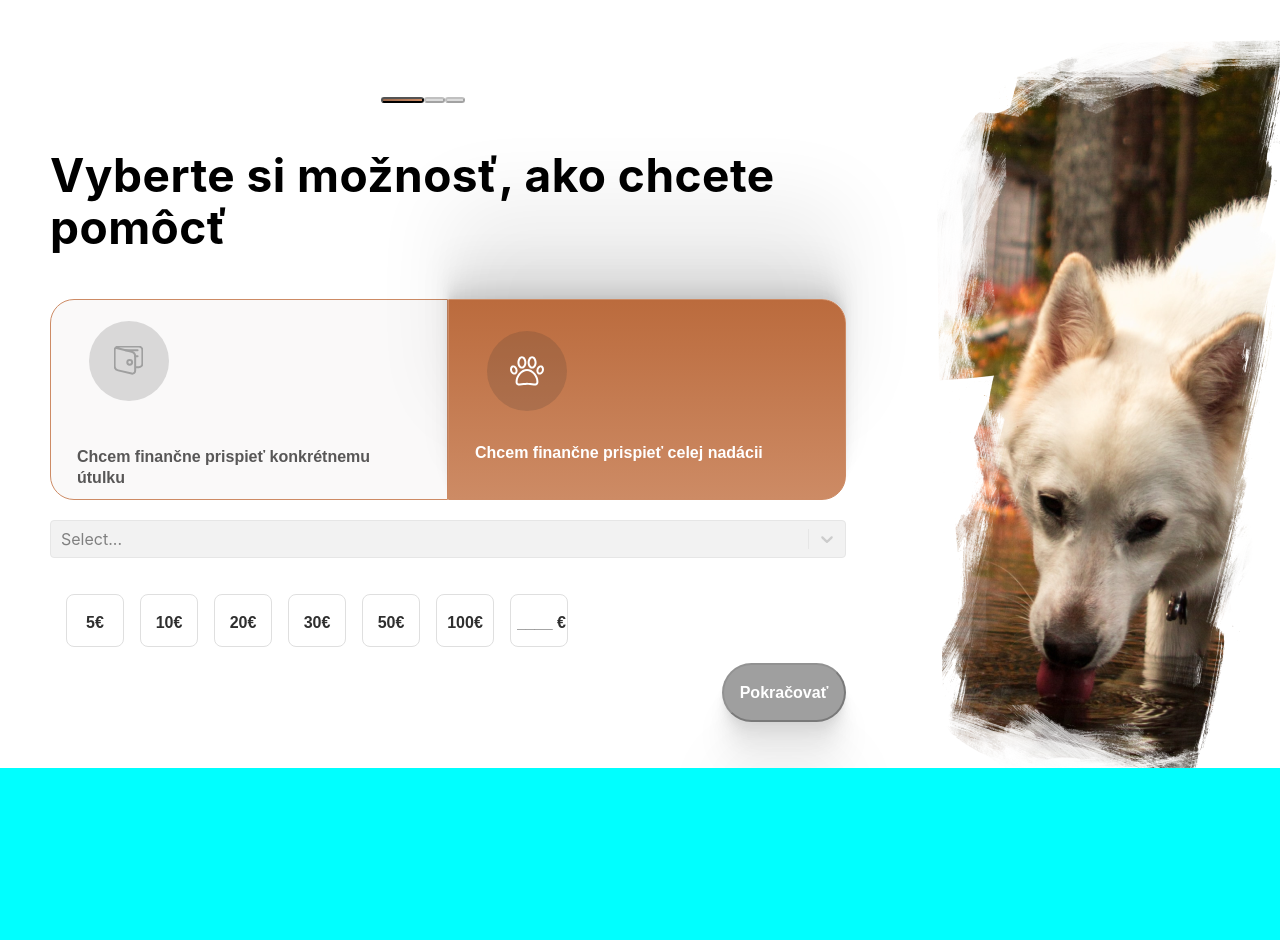
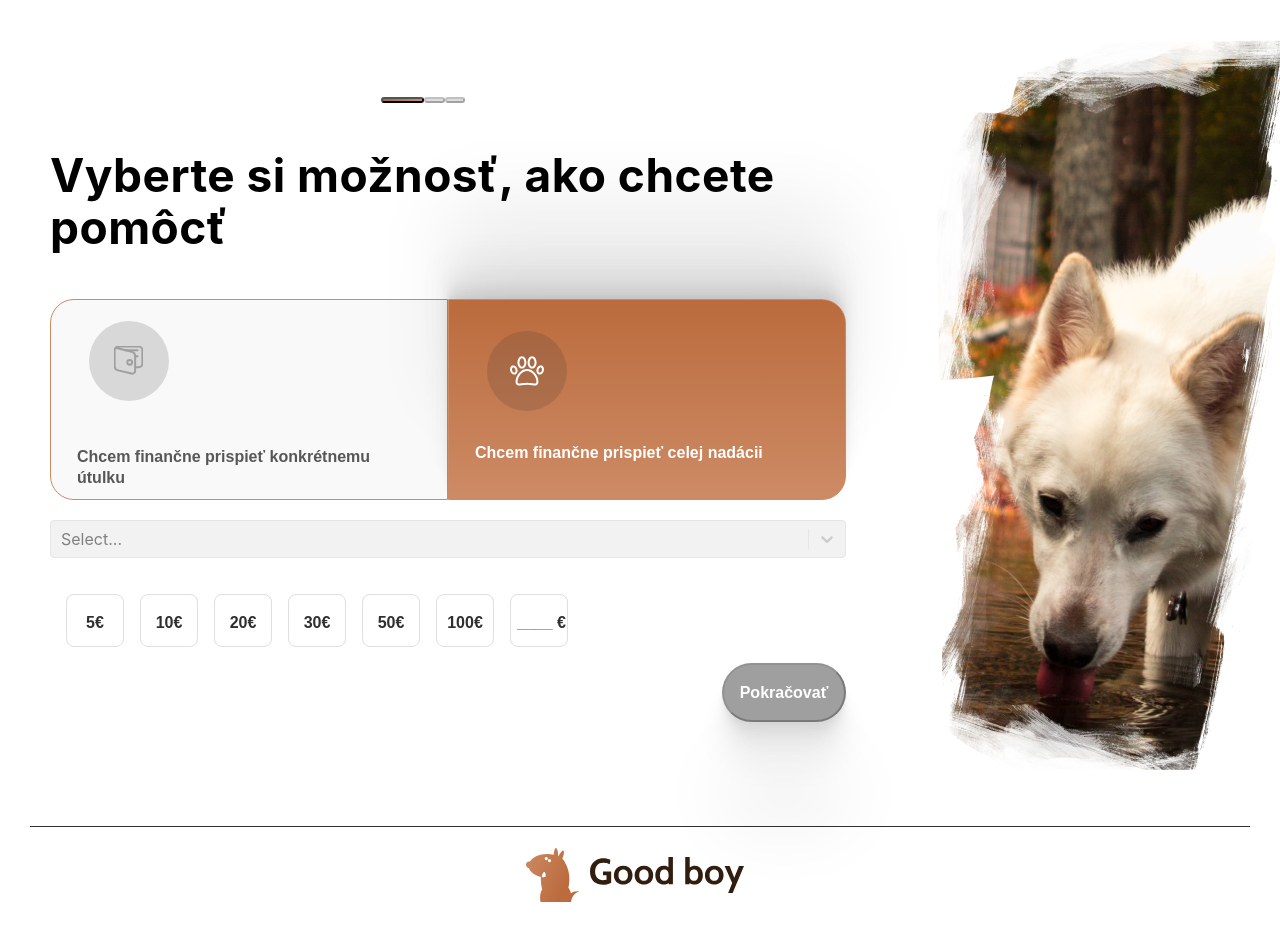
Before and after one commit to OskarMihalik/Good-boy, a React (Create React App) app: page / in a window 1280 px wide. Shown: the top 940 px of the page. Built offline with nearby package versions, Linux system fonts and the light colour scheme; no server answers.

Commit message:
added Footer.js

```diff
--- a/src/App.js
+++ b/src/App.js
@@ -2,6 +2,7 @@ import React from 'react';
 import {useSelector, useDispatch} from "react-redux";
 import {Root, Img, Tab, TabGroup, FooterContainer, Content} from "./styles/styles";
 import dog from './img/dog.png'
+import Footer from "./components/Footer";
 
 function App() {
     const activeTab = useSelector(state => state.activeTab)
@@ -28,7 +29,7 @@ function App() {
                 <img src={dog} alt={''}/>
             </Img>
             <FooterContainer>
-
+                <Footer/>
             </FooterContainer>
         </Root>
 
--- a/src/components/Footer.js
+++ b/src/components/Footer.js
@@ -1,10 +1,16 @@
 import React from 'react';
+import {Root, Logo} from "../styles/stylesFooter";
+import logo from '../img/logo.svg'
+import logoText from '../img/logoText.svg'
 
 const Footer = () => {
     return (
-        <div>
-
-        </div>
+        <Root>
+            <Logo>
+                <img src={logo} alt={''}/>
+                <img src={logoText} alt={''}/>
+            </Logo>
+        </Root>
     );
 };
 
--- a/src/styles/styles.js
+++ b/src/styles/styles.js
@@ -17,7 +17,8 @@ const Img = styled.div`
 
 const FooterContainer = styled.div`
   grid-area: footer;
-  background: aqua;
+  align-content: center;
+  //background: aqua;
 `
 
 const Tab = styled.button`
@@ -34,7 +35,6 @@ const Tab = styled.button`
     opacity: 1;
   `}
 `;
-
 
 const TabGroup = styled.div`
   display: flex;
--- /dev/null
+++ b/src/styles/stylesFooter.js
@@ -0,0 +1,22 @@
+import styled from "styled-components";
+
+export const Root = styled.div`
+  display: flex;
+  flex-direction: row;
+  align-content: center;
+  justify-content: space-evenly;
+  padding: 20px 0 0 0;
+  border-top: 1px solid #2F2F2F;
+  margin: 0 30px 0 30px;
+`
+
+export const Logo = styled.div`
+  display: flex;
+  img{
+    margin: 0 10px 0 0;
+  }
+`
+
+export const Titles = styled.p`
+
+`
```
Also changed, not shown: src/img/logo.svg (added), src/img/logoText.svg (added).
